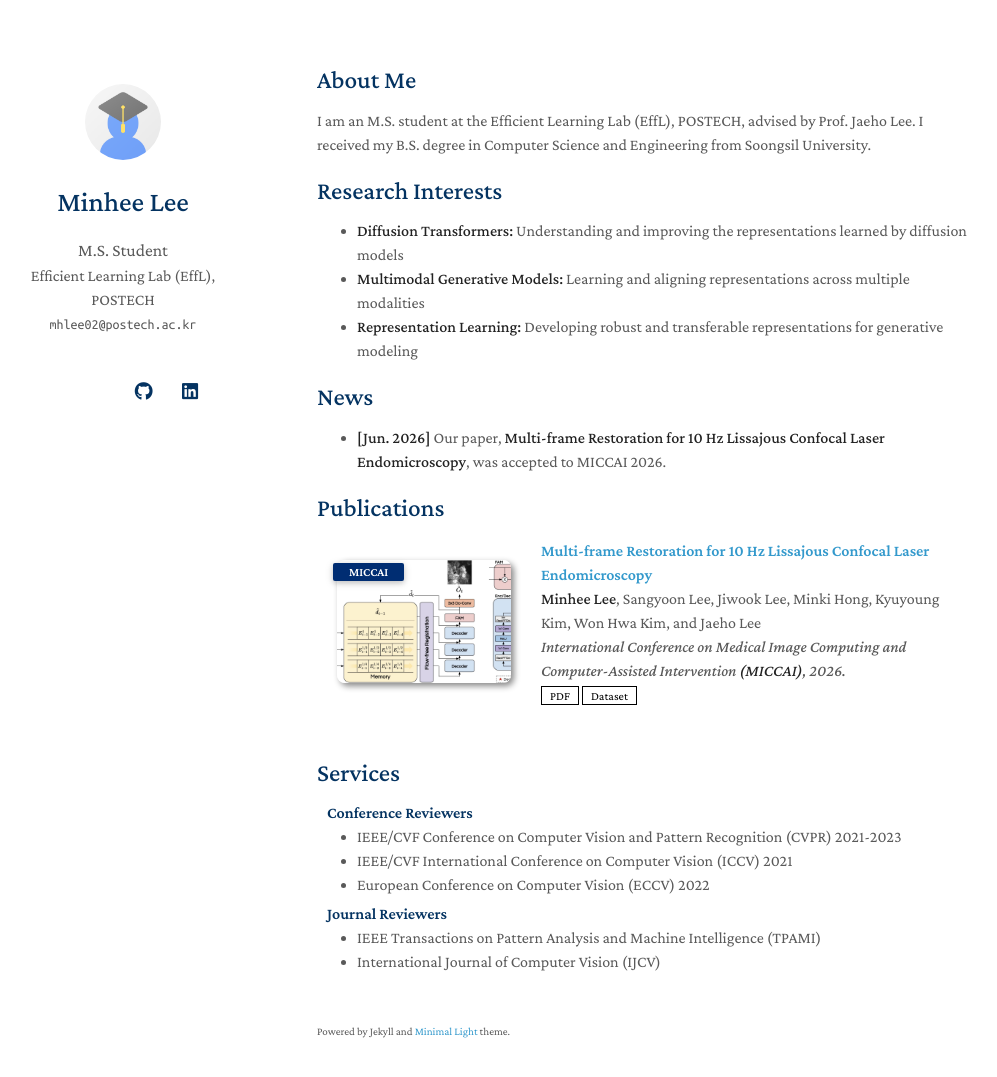
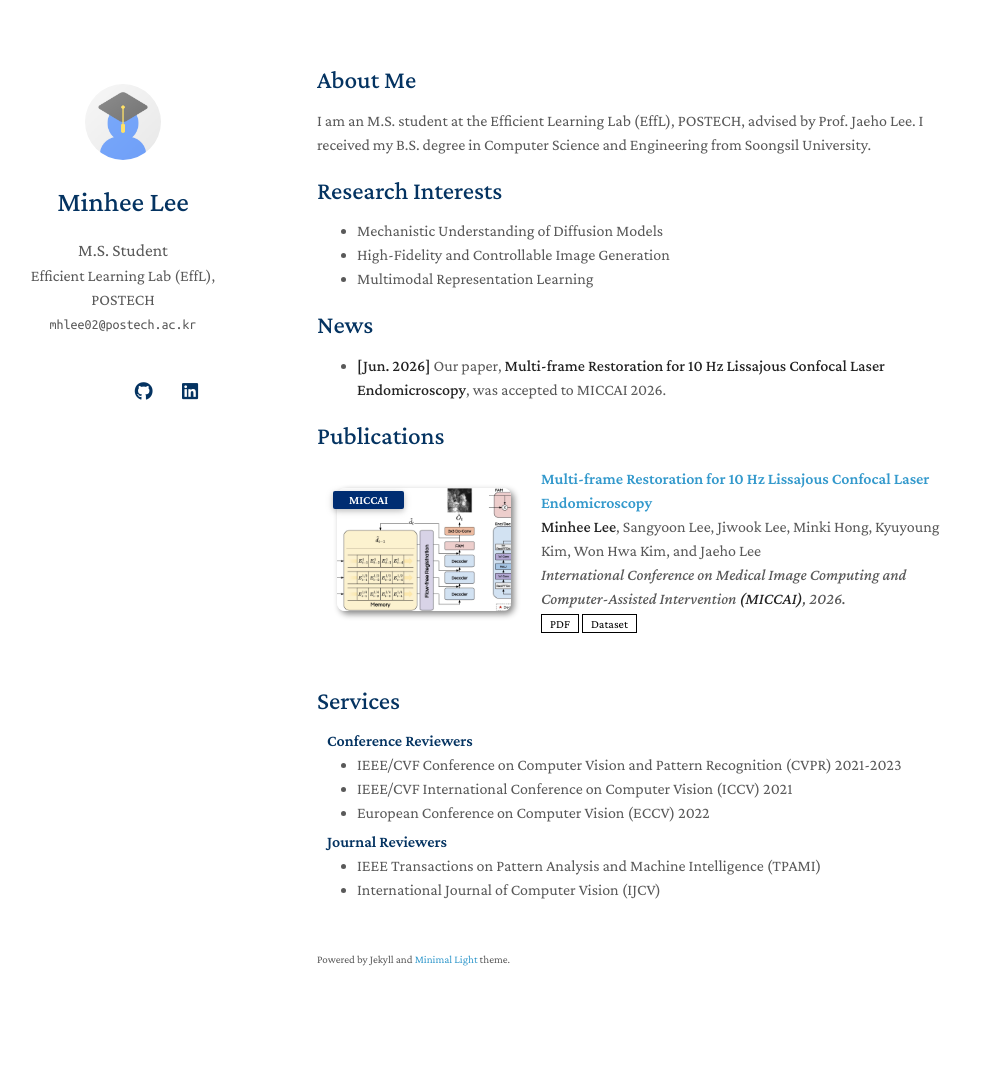
Before and after one commit to MoOo2mini/MoOo2mini.github.io, a Jekyll site: the page built from index.md, in a window 1280 px wide and 1112 px high. Shown: the top 1077 px of the window, without its empty margins (153-1150 px from the left). Built offline with Jekyll 4.4.1, drawn with Linux system fonts in a browser that asks for light colours; a style sheet for code colours, icons or effects is not loaded; our own code applies the rules of GitHub Pages for plain Markdown files.

Commit message:
Simplify research interests

```diff
--- a/index.md
+++ b/index.md
@@ -8,9 +8,9 @@ I am an M.S. student at the Efficient Learning Lab (EffL), POSTECH, advised by P
 
 ## Research Interests
 
-- **Diffusion Transformers:** Understanding and improving the representations learned by diffusion models
-- **Multimodal Generative Models:** Learning and aligning representations across multiple modalities
-- **Representation Learning:** Developing robust and transferable representations for generative modeling
+- Mechanistic Understanding of Diffusion Models
+- High-Fidelity and Controllable Image Generation
+- Multimodal Representation Learning
 
 ## News
 
```
